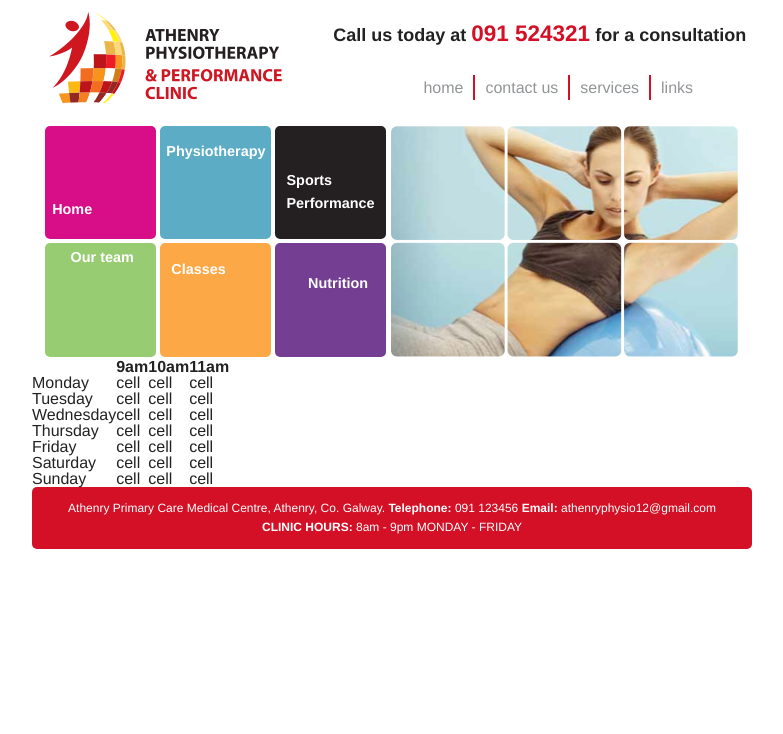
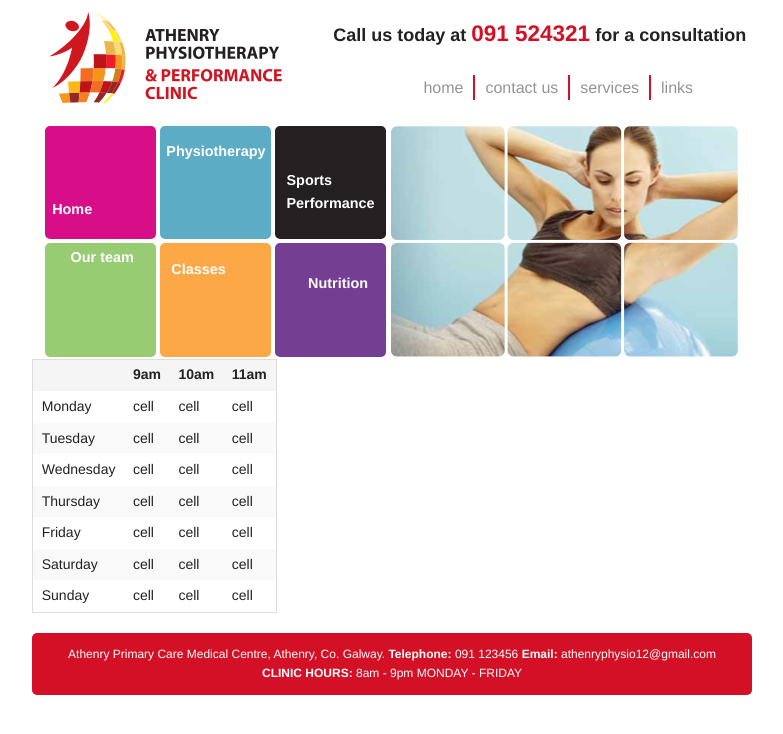
Before and after one commit to alanburke/athenryphysio, a Jekyll site: the page built from timetable.md, in a window 1280 px wide. Shown: the top 734 px of the page, without its empty margins (248-1031 px from the left). Built offline with Jekyll 4.4.1, drawn with Linux system fonts in a browser that asks for light colours; nearby versions of some CDN libraries; Markdown is read by kramdown in place of the engine named in the settings.

Commit message:
Update Generated cSS files

```diff
--- a/css/style.css
+++ b/css/style.css
@@ -1371,8 +1371,52 @@ button.large, .button.large {
   overflow: hidden;
 }
 
+/* Tables */
+/* line 80, ../../../../../../home/web/.rbenv/versions/1.9.3-p194/lib/ruby/gems/1.9.1/gems/zurb-foundation-4.3.1/scss/foundation/components/_tables.scss */
+table {
+  background: white;
+  margin-bottom: 1.25em;
+  border: solid 1px #dddddd;
+}
+/* line 42, ../../../../../../home/web/.rbenv/versions/1.9.3-p194/lib/ruby/gems/1.9.1/gems/zurb-foundation-4.3.1/scss/foundation/components/_tables.scss */
+table thead,
+table tfoot {
+  background: whitesmoke;
+  font-weight: bold;
+}
+/* line 48, ../../../../../../home/web/.rbenv/versions/1.9.3-p194/lib/ruby/gems/1.9.1/gems/zurb-foundation-4.3.1/scss/foundation/components/_tables.scss */
+table thead tr th,
+table thead tr td,
+table tfoot tr th,
+table tfoot tr td {
+  padding: 0.5em 0.625em 0.625em;
+  font-size: 0.875em;
+  color: #222222;
+  text-align: left;
+}
+/* line 59, ../../../../../../home/web/.rbenv/versions/1.9.3-p194/lib/ruby/gems/1.9.1/gems/zurb-foundation-4.3.1/scss/foundation/components/_tables.scss */
+table tr th,
+table tr td {
+  padding: 0.5625em 0.625em;
+  font-size: 0.875em;
+  color: #222222;
+}
+/* line 67, ../../../../../../home/web/.rbenv/versions/1.9.3-p194/lib/ruby/gems/1.9.1/gems/zurb-foundation-4.3.1/scss/foundation/components/_tables.scss */
+table tr.even, table tr.alt, table tr:nth-of-type(even) {
+  background: #f9f9f9;
+}
+/* line 74, ../../../../../../home/web/.rbenv/versions/1.9.3-p194/lib/ruby/gems/1.9.1/gems/zurb-foundation-4.3.1/scss/foundation/components/_tables.scss */
+table thead tr th,
+table tfoot tr th,
+table tbody tr td,
+table tr td,
+table tfoot tr td {
+  display: table-cell;
+  line-height: 1.125em;
+}
+
 /* Logo */
-/* line 20, ../sass/style.scss */
+/* line 21, ../sass/style.scss */
 header h1 {
   text-indent: -119988px;
   overflow: hidden;
@@ -1383,19 +1427,19 @@ header h1 {
   width: 263px;
   height: 107px;
 }
-/* line 23, ../sass/style.scss */
+/* line 24, ../sass/style.scss */
 header h2 {
   font-size: 1.125em;
   text-align: center;
 }
-/* line 25, ../sass/style.scss */
+/* line 26, ../sass/style.scss */
 header h2 strong {
   color: #d31025;
   font-size: 1.25em;
 }
 
 /* Secondary Nav */
-/* line 34, ../sass/style.scss */
+/* line 35, ../sass/style.scss */
 .secondary {
   margin: 0;
   padding: 0;
@@ -1427,31 +1471,31 @@ header h2 strong {
   padding-right: 0;
 }
 @media (min-width: 47em) {
-  /* line 37, ../sass/style.scss */
+  /* line 38, ../sass/style.scss */
   .secondary ul {
     padding-left: 6em;
   }
 }
-/* line 37, ../sass/style.scss */
+/* line 38, ../sass/style.scss */
 .lt-ie9 .secondary ul {
   padding-left: 6em;
 }
-/* line 41, ../sass/style.scss */
+/* line 42, ../sass/style.scss */
 .secondary li {
   border-right: solid 2px #d31025;
   padding: 0 10px;
 }
-/* line 44, ../sass/style.scss */
+/* line 45, ../sass/style.scss */
 .secondary li:last-child {
   border-right: 0;
 }
-/* line 47, ../sass/style.scss */
+/* line 48, ../sass/style.scss */
 .secondary li a {
   color: #929597;
 }
 
 /* Primary Nav */
-/* line 54, ../sass/style.scss */
+/* line 55, ../sass/style.scss */
 .primary {
   margin: 0;
   padding: 0;
@@ -1482,7 +1526,7 @@ header h2 strong {
 .primary li.last {
   padding-right: 0;
 }
-/* line 56, ../sass/style.scss */
+/* line 57, ../sass/style.scss */
 .primary li {
   background: #241f20;
   width: 33%;
@@ -1494,7 +1538,7 @@ header h2 strong {
   -o-border-radius: 7px;
   border-radius: 7px;
 }
-/* line 61, ../sass/style.scss */
+/* line 62, ../sass/style.scss */
 .primary li a {
   color: white;
   font-weight: bold;
@@ -1503,141 +1547,141 @@ header h2 strong {
   padding: 0.15em;
   height: 4em;
 }
-/* line 70, ../sass/style.scss */
+/* line 71, ../sass/style.scss */
 .primary li:nth-child(1) {
   background: #d80e88;
 }
-/* line 70, ../sass/style.scss */
+/* line 71, ../sass/style.scss */
 .primary li:nth-child(1) a {
   padding: 2em 0 0 0.5em;
 }
-/* line 71, ../sass/style.scss */
+/* line 72, ../sass/style.scss */
 .primary li:nth-child(2) {
   background: #5bacc4;
 }
-/* line 71, ../sass/style.scss */
+/* line 72, ../sass/style.scss */
 .primary li:nth-child(2) a {
   padding: 0.15em 0 0 0.15em;
 }
-/* line 72, ../sass/style.scss */
+/* line 73, ../sass/style.scss */
 .primary li:nth-child(3) {
   background: #241f20;
 }
-/* line 72, ../sass/style.scss */
+/* line 73, ../sass/style.scss */
 .primary li:nth-child(3) a {
   padding: 0.5em 0 0 0.15em;
 }
-/* line 73, ../sass/style.scss */
+/* line 74, ../sass/style.scss */
 .primary li:nth-child(4) {
   background: #97cc73;
 }
-/* line 73, ../sass/style.scss */
+/* line 74, ../sass/style.scss */
 .primary li:nth-child(4) a {
   padding: 0.15em 0 0 1.5em;
 }
-/* line 74, ../sass/style.scss */
+/* line 75, ../sass/style.scss */
 .primary li:nth-child(5) {
   background: #fda846;
 }
-/* line 74, ../sass/style.scss */
+/* line 75, ../sass/style.scss */
 .primary li:nth-child(5) a {
   padding: 1em 0 0 0.5em;
 }
-/* line 75, ../sass/style.scss */
+/* line 76, ../sass/style.scss */
 .primary li:nth-child(6) {
   background: #743f92;
 }
-/* line 75, ../sass/style.scss */
+/* line 76, ../sass/style.scss */
 .primary li:nth-child(6) a {
   padding: 2em 0 0 2em;
 }
-/* line 78, ../sass/style.scss */
+/* line 79, ../sass/style.scss */
 .primary li:nth-child(3n+1) {
   clear: both;
 }
 
 @media (min-width: 47em) {
-  /* line 85, ../sass/style.scss */
+  /* line 86, ../sass/style.scss */
   .page .primary {
     background: url('../images/blocks-1.png?1378659894') 100% 0 no-repeat;
     margin: 0 11px;
   }
-  /* line 88, ../sass/style.scss */
+  /* line 89, ../sass/style.scss */
   .page .primary ul {
     width: 50%;
     display: block;
   }
 }
-/* line 85, ../sass/style.scss */
+/* line 86, ../sass/style.scss */
 .lt-ie9 .page .primary {
   background: url('../images/blocks-1.png?1378659894') 100% 0 no-repeat;
   margin: 0 11px;
 }
-/* line 88, ../sass/style.scss */
+/* line 89, ../sass/style.scss */
 .lt-ie9 .page .primary ul {
   width: 50%;
   display: block;
 }
 @media (min-width: 47em) {
-  /* line 95, ../sass/style.scss */
+  /* line 96, ../sass/style.scss */
   .page .primary li {
     height: 7.35em;
   }
-  /* line 98, ../sass/style.scss */
+  /* line 99, ../sass/style.scss */
   .page .primary li:nth-child(1) a {
     padding: 5em 0 0 0.5em;
   }
-  /* line 99, ../sass/style.scss */
+  /* line 100, ../sass/style.scss */
   .page .primary li:nth-child(2) a {
     padding: 1em 0 0 0.15em;
   }
-  /* line 100, ../sass/style.scss */
+  /* line 101, ../sass/style.scss */
   .page .primary li:nth-child(3) a {
     padding: 3em 0 0 0.5em;
   }
-  /* line 101, ../sass/style.scss */
+  /* line 102, ../sass/style.scss */
   .page .primary li:nth-child(4) a {
     padding: 0.15em 0 0 1.5em;
   }
-  /* line 102, ../sass/style.scss */
+  /* line 103, ../sass/style.scss */
   .page .primary li:nth-child(5) a {
     padding: 1em 0 0 0.5em;
   }
-  /* line 103, ../sass/style.scss */
+  /* line 104, ../sass/style.scss */
   .page .primary li:nth-child(6) a {
     padding: 2em 0 0 2em;
   }
 }
-/* line 95, ../sass/style.scss */
+/* line 96, ../sass/style.scss */
 .lt-ie9 .page .primary li {
   height: 7.35em;
 }
-/* line 98, ../sass/style.scss */
+/* line 99, ../sass/style.scss */
 .lt-ie9 .page .primary li:nth-child(1) a {
   padding: 5em 0 0 0.5em;
 }
-/* line 99, ../sass/style.scss */
+/* line 100, ../sass/style.scss */
 .lt-ie9 .page .primary li:nth-child(2) a {
   padding: 1em 0 0 0.15em;
 }
-/* line 100, ../sass/style.scss */
+/* line 101, ../sass/style.scss */
 .lt-ie9 .page .primary li:nth-child(3) a {
   padding: 3em 0 0 0.5em;
 }
-/* line 101, ../sass/style.scss */
+/* line 102, ../sass/style.scss */
 .lt-ie9 .page .primary li:nth-child(4) a {
   padding: 0.15em 0 0 1.5em;
 }
-/* line 102, ../sass/style.scss */
+/* line 103, ../sass/style.scss */
 .lt-ie9 .page .primary li:nth-child(5) a {
   padding: 1em 0 0 0.5em;
 }
-/* line 103, ../sass/style.scss */
+/* line 104, ../sass/style.scss */
 .lt-ie9 .page .primary li:nth-child(6) a {
   padding: 2em 0 0 2em;
 }
 
-/* line 108, ../sass/style.scss */
+/* line 109, ../sass/style.scss */
 footer p {
   color: white;
   -webkit-border-radius: 5px;
@@ -1652,19 +1696,19 @@ footer p {
 }
 
 /* Fix for IE */
-/* line 119, ../sass/style.scss */
+/* line 120, ../sass/style.scss */
 .lt-ie9 h1 {
   font-size: 1.5em;
 }
-/* line 120, ../sass/style.scss */
+/* line 121, ../sass/style.scss */
 .lt-ie9 h2 {
   font-size: 1.25em;
 }
-/* line 121, ../sass/style.scss */
+/* line 122, ../sass/style.scss */
 .lt-ie9 h3 {
   font-size: 1.125em;
 }
-/* line 122, ../sass/style.scss */
+/* line 123, ../sass/style.scss */
 .lt-ie9 h4 {
   font-size: 1.125em;
 }
```
